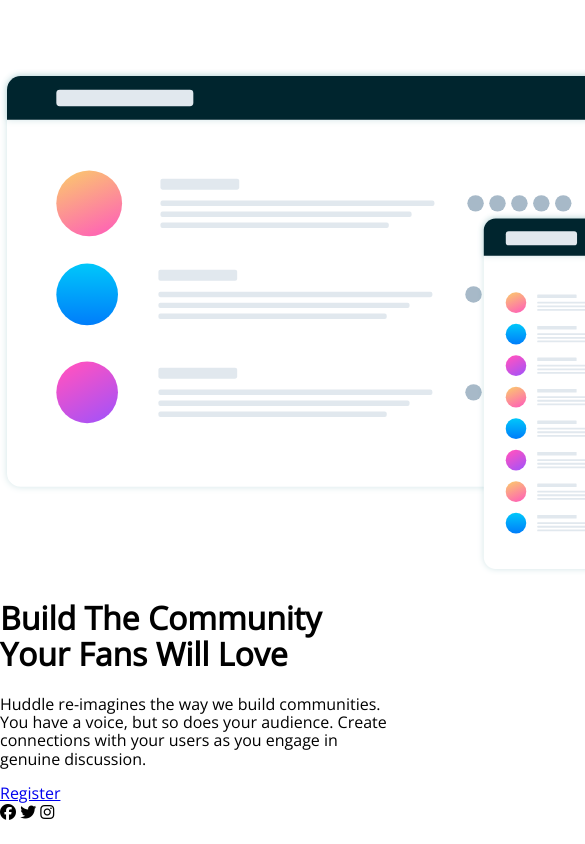
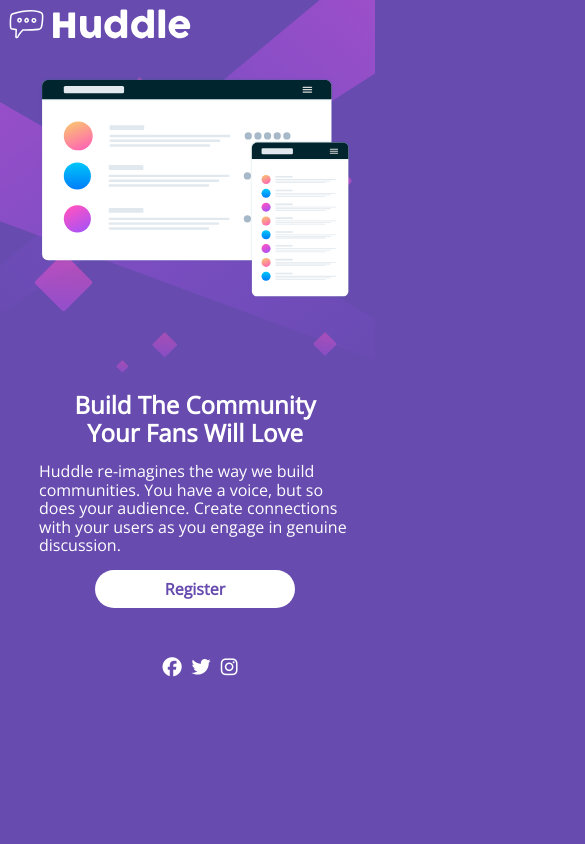
Before and after one commit to leonel-carvajal/Huddle-landing-page-with-single-introductory-section, a plain HTML site: page index.html in a window 390 px wide. Shown: the top 844 px of the page, 585 px wide, since content can reach past the window. Drawn offline with nearby package versions, Linux system fonts and the light colour scheme.

Commit message:
Design mobile CSS part-1

```diff
--- a/css/styles.css
+++ b/css/styles.css
@@ -1,6 +1,7 @@
 :root{
 --Violet: hsl(257, 40%, 49%);
 --Soft-Magenta: hsl(300, 69%, 71%);
+--white:hsl(0, 0%, 100%);
 }
 /* font-family: 'Open Sans', sans-serif;
 font-family: 'Poppins', sans-serif; */
@@ -8,4 +9,63 @@ font-family: 'Poppins', sans-serif; */
 body{
   font-family: 'Open Sans', sans-serif;
   font-weight: 400;
+  background-color: var(--Violet);
+  color: var(--white);
+  margin-bottom: 5em;
 }
+.header{
+  height: 375px;
+  background-image: url('../images/bg-mobile.svg');
+  background-repeat: no-repeat;
+}
+.header__img{
+  width: 50%;
+}
+
+.hero__image{
+  display:block;
+  width: 80%;
+  margin-top: 25px;
+  margin-left: auto;
+  margin-right: auto;
+}
+.title{
+  width: 70%;
+  margin-left: auto;
+  margin-right: auto;
+  font-size: 1.5rem;
+  font-family: 'Open Sans', sans-serif;
+  text-align: center;
+}
+.info{
+  width: 80%;
+  margin-left: auto;
+  margin-right: auto
+}
+.link{
+  display: block;
+  width: 200px;
+  margin-left: auto;
+  margin-right: auto;
+  text-align: center;
+  text-decoration: none;
+  font-weight: bolder;
+  padding: 0.6em;
+  background-color: var(--white);
+  color: var(--Violet);
+  border-radius: 20px;
+}
+.footer{
+  margin-top: 50px;
+  display: flex;
+  align-items: center;
+  justify-content: center;
+}
+.footer__link{
+  text-decoration: none;
+  color: var(--white);
+  margin-left: 10px;
+}
+.fab{
+  font-size: 1.2rem;
+}
--- a/index.html
+++ b/index.html
@@ -15,11 +15,9 @@
 <body>
   <header class="header">
     <img src="images/logo.svg" alt="Logo" class="header__img">
+    <img src="images/illustration-mockups.svg" alt="illustration-mockups" class="hero__image">
   </header>
   <main class="main">
-    <div class="image">
-      <img src="images/illustration-mockups.svg" alt="illustration-mockups" class="hero__image">
-    </div>
     <section class="main__container">
       <h1 class="title"> Build The Community Your Fans Will Love</h1>
       <p class="info">
@@ -30,9 +28,9 @@
     </section>
   </main>
   <footer class="footer">
-    <i class="fab fa-facebook"></i>
-    <i class="fab fa-twitter"></i>
-    <i class="fab fa-instagram"></i>
+    <a href="#" class="footer__link"><i class="fab fa-facebook"></i></a>
+    <a href="#" class="footer__link"><i class="fab fa-twitter"></i></a>
+    <a href="#" class="footer__link"><i class="fab fa-instagram"></i></a>
   </footer>
 </body>
 </html>
```
Also changed, not shown: 1 other file.
